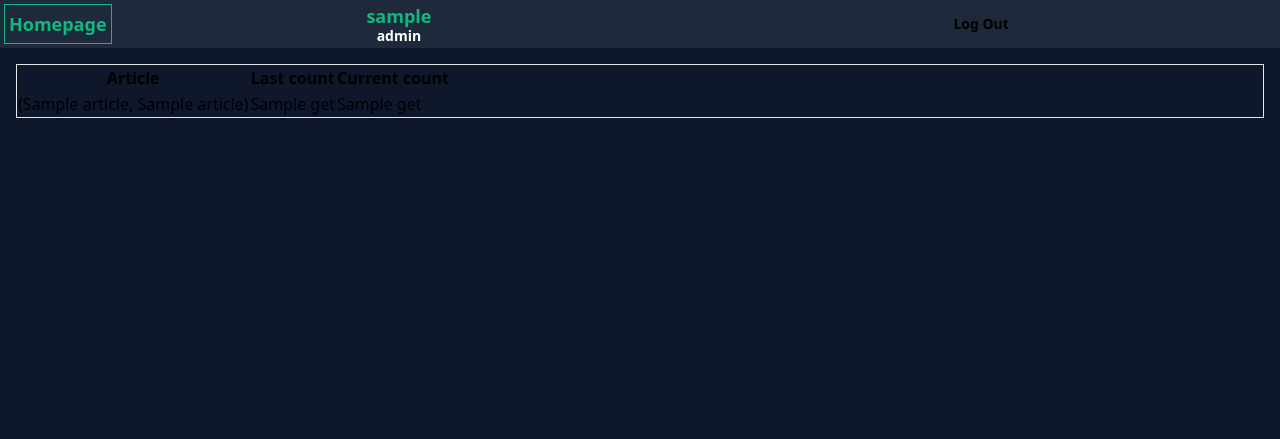
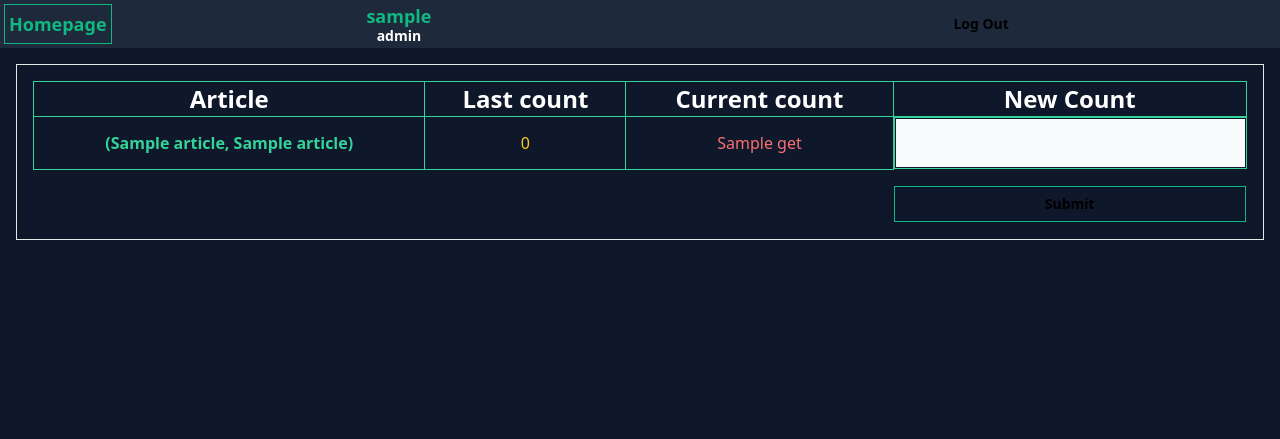
Before and after one commit to thawancomt/Sistem-Store, a Flask app: template System/templates/store/stock_page.html in a window 1280 px wide. Shown: the top 439 px of the page. Run offline with Flask 3, Linux system fonts and the light colour scheme; the template is opened without the code that fills it: most values are stand-ins (such as "Sample title", 1, 10 or a date in 2020).

Commit message:
Introduce the table style of stock count, and the submit function is working well

```diff
--- a/System/static/output.css
+++ b/System/static/output.css
@@ -811,6 +811,10 @@ video {
   margin: 1rem;
 }
 
+.m-2 {
+  margin: 0.5rem;
+}
+
 .mx-2 {
   margin-left: 0.5rem;
   margin-right: 0.5rem;
@@ -1015,6 +1019,10 @@ video {
   width: 100vw;
 }
 
+.w-3\/4 {
+  width: 75%;
+}
+
 .flex-col {
   flex-direction: column;
 }
@@ -1085,8 +1093,16 @@ video {
   border-radius: 0.375rem;
 }
 
+.rounded-none {
+  border-radius: 0px;
+}
+
 .border {
   border-width: 1px;
+}
+
+.border-0 {
+  border-width: 0px;
 }
 
 .border-emerald-500 {
@@ -1261,6 +1277,16 @@ video {
   color: rgb(255 255 255 / var(--tw-text-opacity));
 }
 
+.text-emerald-800 {
+  --tw-text-opacity: 1;
+  color: rgb(6 95 70 / var(--tw-text-opacity));
+}
+
+.text-yellow-400 {
+  --tw-text-opacity: 1;
+  color: rgb(250 204 21 / var(--tw-text-opacity));
+}
+
 .underline {
   text-decoration-line: underline;
 }
@@ -1291,6 +1317,10 @@ video {
   transition-timing-function: cubic-bezier(0.4, 0, 0.2, 1);
 }
 
+.\*\:m-4 > * {
+  margin: 1rem;
+}
+
 .\*\:w-fit > * {
   width: -moz-fit-content;
   width: fit-content;
@@ -1303,6 +1333,25 @@ video {
 .\*\:border-yellow-300 > * {
   --tw-border-opacity: 1;
   border-color: rgb(253 224 71 / var(--tw-border-opacity));
+}
+
+.\*\:border-emerald-400 > * {
+  --tw-border-opacity: 1;
+  border-color: rgb(52 211 153 / var(--tw-border-opacity));
+}
+
+.\*\:text-center > * {
+  text-align: center;
+}
+
+.\*\:text-2xl > * {
+  font-size: 1.5rem;
+  line-height: 2rem;
+}
+
+.\*\:text-white > * {
+  --tw-text-opacity: 1;
+  color: rgb(255 255 255 / var(--tw-text-opacity));
 }
 
 .hover\:border-\[10px\]:hover {
--- a/System/templates/store/stock_page.html
+++ b/System/templates/store/stock_page.html
@@ -3,24 +3,39 @@
 {% block content %}
     <div class="flex m-4 border">
         {% if context.articles %}
-        <table>
-            <tr>
+        <form action="" class="m-4 w-full" method="POST">
+            <table class="w-full">
+                <tr class="*:border *:border-emerald-400 *:text-2xl *:text-white">
                     <th>Article</th>
                     <th>Last count</th>
                     <th>Current count</th>
+                    <th>New Count</th>
                 </tr>
                 {% for article in context.articles %}
-                <tr>
-                    <td>{{article}}</td>
-                    <td>{{context.store_stock.get(article, 0)}}</td>
-                    <td>{{context.store_stock.get(article, 0)}}</td>
+                    <tr class="*:border *:border-emerald-400 *:text-center">
+                        <td class="text-emerald-400 font-bold">{{article}}</td>
+                        <td class="text-yellow-400">{{context.store_counts[-1].get('articles').get(article, 0)}}</td>
+                        <td class="text-red-400">{{context.store_stock.get(article, 0)}}</td>
+                        <td class="flex justify-center">
+                            <input type="number" class="form-control-1 text-center rounded-none border-0" name="{{article}}">
+                        </td>
                     </tr>
                 {% endfor %}
+                <tfoot>
+                    <td></td>
+                    <td></td>
+                    <td></td>
+                    <td class="flex justify-center w-full">
+                        <button type="submit" class="btn btn-primary">Submit</button>
+                    </td>
+                </tfoot>
             </table>
 
             {% else %}
                 <p>No articles in stock</p>
             {% endif %}
+        </form>
+
     </div>
 
 {% endblock content %}
```
Also changed, not shown: System/databases/users.json (+8 -0 lines). Lines whose indentation alone changed are shown as unchanged.
